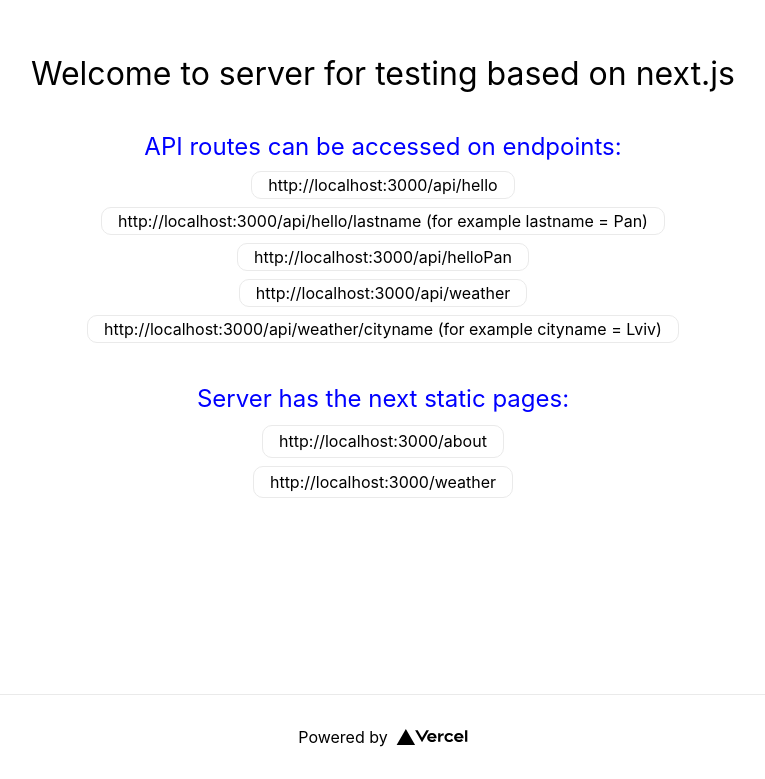
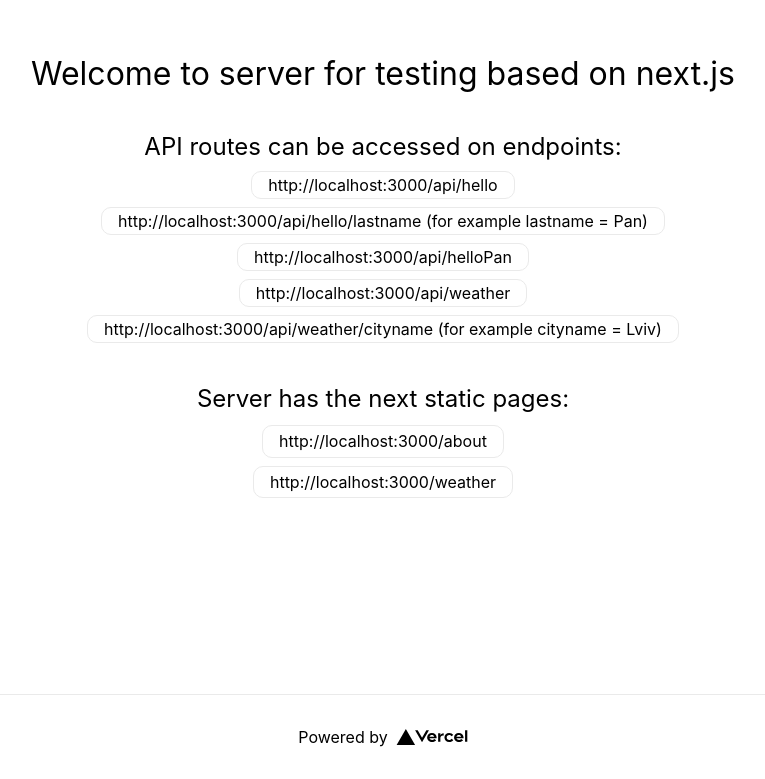
Before and after one commit to luckyby/next-prisma-pyramid-of-tests, a Next.js app: page / in a window 1280 px wide. Shown: the part 106-885 px from the top of the page, without its empty margins (257-1022 px from the left). Built offline with nearby package versions, Linux system fonts and the light colour scheme.

Commit message:
changed Readme.md

```diff
--- a/styles/Home.module.css
+++ b/styles/Home.module.css
@@ -67,9 +67,9 @@
   font-size: 1.5rem;
 }
 
-.description p {
-  color: blue;
-}
+/*.description p {*/
+/*  color: blue;*/
+/*}*/
 
 .code {
   background: #fafafa;
```
Also changed, not shown: 1 other file (tests, documents, lock files or other folders).
